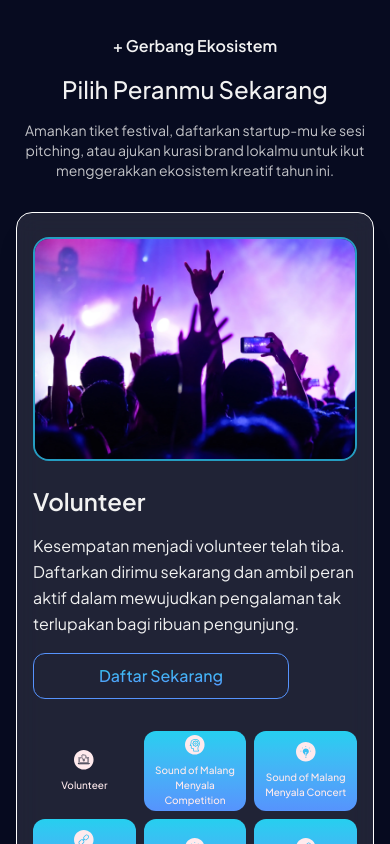
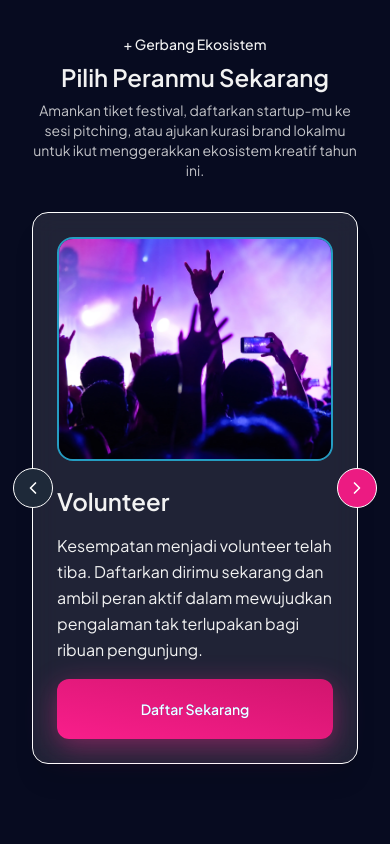
Before and after one commit to Glenn-Rhee/festival-mbois, a Next.js app: page / in a window 390 px wide. Shown: the part 7440-8284 px from the top of the page. Built offline with nearby package versions, Linux system fonts and the light colour scheme.

Commit message:
feat: added design mobile at your role section

```diff
--- a/src/components/sections/your-role-section.tsx
+++ b/src/components/sections/your-role-section.tsx
@@ -9,6 +9,8 @@ import { useState } from "react";
 import { cn } from "@/lib/cn";
 import Image from "next/image";
 import Link from "next/link";
+import { buttonVariants } from "../ui/button";
+import { ChevronLeft, ChevronRight } from "lucide-react";
 
 const icons = [Creative, UserIcon, Idea, LinkIcon, Idea, LinkIcon];
 
@@ -18,30 +20,30 @@ export default function YourRoleSection() {
     ...item,
     icon: icons[i],
   }));
+  const [page, setPage] = useState<number>(0);
   const [dataActive, setDataActive] = useState<(typeof dataItems)[number]>(
-    dataItems[0],
+    dataItems[page],
   );
 
   return (
     <section
       id="registration"
-      className="relative w-full overflow-hidden px-4 py-16 sm:px-8 md:px-16 lg:py-32"
+      className="relative w-full overflow-hidden px-8 py-16 sm:px-8 md:px-16 lg:py-32"
     >
-      <div className="relative z-20 flex flex-col items-center gap-y-4 text-[#F2F2F2] sm:gap-y-6">
-        <span className="block text-center font-semibold">
+      <div className="relative z-30 flex flex-col items-center gap-y-2 text-[#F2F2F2] md:gap-y-6">
+        <span className="block text-center text-sm font-medium md:text-base md:font-semibold">
           {t.yourRole.label}
         </span>
-        <h2 className="text-2xl leading-tight font-medium sm:text-4xl md:text-5xl lg:text-6xl lg:leading-[90.19px]">
+        <h2 className="text-2xl leading-tight font-semibold sm:text-4xl md:text-5xl md:font-medium lg:text-6xl lg:leading-[90.19px]">
           {t.yourRole.title}
         </h2>
-        <p className="w-full max-w-xl text-center text-sm text-[#F2F2F2]/80 sm:text-lg md:max-w-3xl md:text-2xl lg:max-w-4xl">
+        <p className="w-full max-w-96 text-center text-sm text-[#F2F2F2]/80 sm:text-lg md:max-w-3xl md:text-2xl lg:max-w-4xl">
           {t.yourRole.description}
         </p>
       </div>
 
-      <div className="mt-8 w-full rounded-2xl border border-white bg-white/10 px-4 py-6 shadow-xl backdrop-blur-md sm:mt-12 sm:px-10 sm:py-8">
-        {/* Konten utama: stack di mobile, side-by-side di desktop */}
-        <div className="grid grid-cols-1 gap-6 md:h-96 md:grid-cols-2 md:gap-x-8">
+      <div className="relative mt-8 w-full rounded-2xl border border-white bg-white/10 px-6 py-6 shadow-xl backdrop-blur-md sm:mt-12 sm:px-10 sm:py-8">
+        <div className="grid grid-cols-1 gap-6 lg:h-96 lg:grid-cols-2 lg:gap-x-8">
           <div className="flex flex-col items-stretch justify-center gap-y-4 md:justify-between md:gap-y-0">
             <h6 className="text-2xl font-semibold text-[#F2F2F2] sm:text-3xl md:text-4xl">
               {dataActive.title}
@@ -51,15 +53,17 @@ export default function YourRoleSection() {
             </p>
             <Link
               href={dataActive.actionUrl}
-              className="flex w-full max-w-64 items-center justify-center rounded-xl border border-[#5693FD] px-2 py-2.5 text-base font-medium text-transparent hover:bg-white sm:text-lg"
+              className={buttonVariants({
+                variant: "primary-gradient",
+                className: "shadow-[0px_7.77px_29.12px_0px_#F12B8E73]",
+              })}
             >
               <span className="bg-linear-to-b from-[#25CFEF] to-[#5693FD] bg-clip-text">
                 {t.yourRole.actionItem}
               </span>
             </Link>
           </div>
-
-          <div className="relative order-first h-56 w-full overflow-hidden rounded-2xl border-2 border-[#259DC2] sm:h-72 md:order-last md:h-full">
+          <div className="relative order-first h-56 w-full overflow-hidden rounded-2xl border-2 border-[#259DC2] sm:h-72 md:h-64 lg:order-last lg:h-full">
             <Image
               src={dataActive.imgUrl}
               alt={dataActive.title + " image"}
@@ -70,8 +74,39 @@ export default function YourRoleSection() {
           </div>
         </div>
 
+        {/* Button left */}
+        <button
+          onClick={() => {
+            if (page === 0) return;
+            setPage((prev) => prev - 1);
+            setDataActive(dataItems[page]);
+          }}
+          disabled={page === 0}
+          className={cn(
+            "broder-white absolute top-1/2 -left-5 flex size-10 -translate-y-1/2 items-center justify-center rounded-full border bg-[#EC1B82] text-white",
+            page === 0 && "bg-gray-800",
+          )}
+        >
+          <ChevronLeft className="size-5" />
+        </button>
+        {/* Button right */}
+        <button
+          onClick={() => {
+            if (page === dataItems.length - 1) return;
+            setPage((prev) => prev + 1);
+            setDataActive(dataItems[page]);
+          }}
+          disabled={page === dataItems.length}
+          className={cn(
+            "broder-white -right-5 absolute top-1/2 flex size-10 -translate-y-1/2 items-center justify-center rounded-full border bg-[#EC1B82] text-white",
+            page === dataItems.length - 1 && "bg-gray-800",
+          )}
+        >
+          <ChevronRight className="size-5" />
+        </button>
+
         {/* Baris tombol icon: grid wrap di mobile, tetap satu baris di desktop */}
-        <div className="mt-8 grid grid-cols-3 gap-2 sm:grid-cols-3 md:mt-12 md:flex md:w-full md:items-center md:justify-around md:gap-0">
+        <div className="mt-8 hidden gap-2 sm:grid-cols-3 md:mt-12 md:w-full md:items-center md:justify-around md:gap-0 lg:flex">
           {dataItems.map((item, i) => (
             <button
               onClick={() => setDataActive(item)}
```
